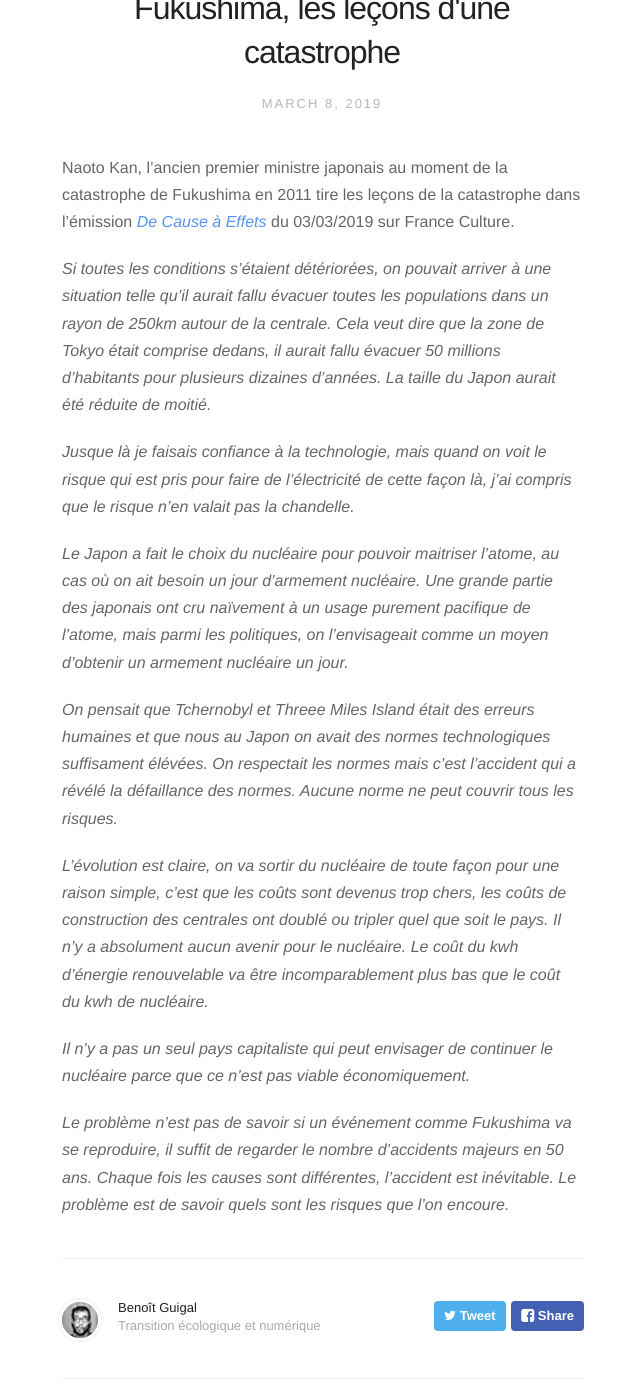
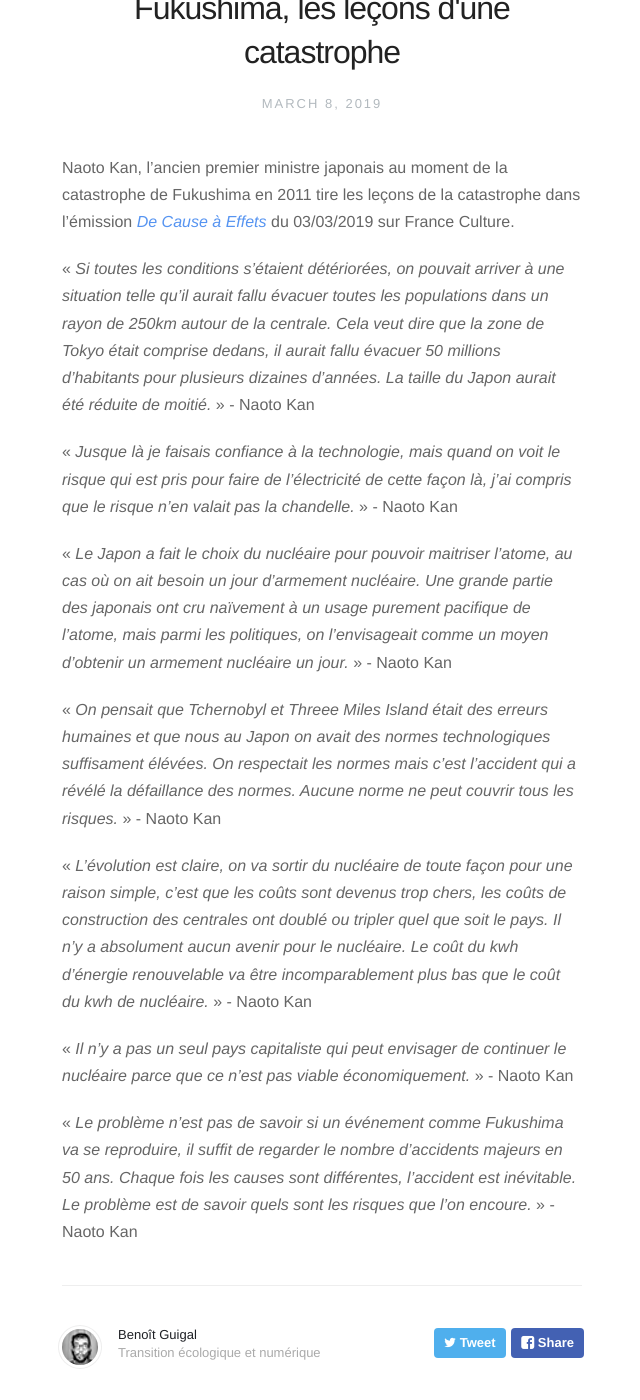
Before and after one commit to benoitguigal/blog, a Jekyll site: the page built from _posts/2019-03-08-Fukushima-les-lecons-d-une-catastrophe.md, in a window 1280 px wide and 1400 px high, scrolled down 429 px. Shown: the whole window, without its empty margins (318-958 px from the left). Built offline with Jekyll 4.4.1, drawn with Linux system fonts in a browser that asks for light colours; nearby versions of some CDN libraries; a script that is not in the unit is left out.

Commit message:
update Fukushima, les leçons d'une catastrophe

```diff
--- a/_posts/2019-03-08-Fukushima-les-lecons-d-une-catastrophe.md
+++ b/_posts/2019-03-08-Fukushima-les-lecons-d-une-catastrophe.md
@@ -7,16 +7,16 @@ description: "Notes sur l'émission «De Cause à Effets» de France Culture"
 Naoto Kan, l'ancien premier ministre japonais au moment de la catastrophe de Fukushima en 2011 tire les leçons de la catastrophe dans l'émission [*De Cause à Effets*](https://www.franceculture.fr/emissions/de-cause-a-effets-le-magazine-de-lenvironnement/fukushima-les-lecons-dune-catastrophe) du 03/03/2019 sur France Culture.
 
 
-*Si toutes les conditions s'étaient détériorées, on pouvait arriver à une situation telle qu'il aurait fallu évacuer toutes les populations dans un rayon de 250km autour de la centrale. Cela veut dire que la zone de Tokyo était comprise dedans, il aurait fallu évacuer 50 millions d'habitants pour plusieurs dizaines d'années. La taille du Japon aurait été réduite de moitié.*
+« *Si toutes les conditions s'étaient détériorées, on pouvait arriver à une situation telle qu'il aurait fallu évacuer toutes les populations dans un rayon de 250km autour de la centrale. Cela veut dire que la zone de Tokyo était comprise dedans, il aurait fallu évacuer 50 millions d'habitants pour plusieurs dizaines d'années. La taille du Japon aurait été réduite de moitié.* » - Naoto Kan
 
-*Jusque là je faisais confiance à la technologie, mais quand on voit le risque qui est pris pour faire de l'électricité de cette façon là, j'ai compris que le risque n'en valait pas la chandelle.*
+« *Jusque là je faisais confiance à la technologie, mais quand on voit le risque qui est pris pour faire de l'électricité de cette façon là, j'ai compris que le risque n'en valait pas la chandelle.* » - Naoto Kan
 
-*Le Japon a fait le choix du nucléaire pour pouvoir maitriser l'atome, au cas où on ait besoin un jour d'armement nucléaire. Une grande partie des japonais ont cru naïvement à un usage purement pacifique de l'atome, mais parmi les politiques, on l'envisageait comme un moyen d'obtenir un armement nucléaire un jour.*
+« *Le Japon a fait le choix du nucléaire pour pouvoir maitriser l'atome, au cas où on ait besoin un jour d'armement nucléaire. Une grande partie des japonais ont cru naïvement à un usage purement pacifique de l'atome, mais parmi les politiques, on l'envisageait comme un moyen d'obtenir un armement nucléaire un jour.* » - Naoto Kan
 
-*On pensait que Tchernobyl et Threee Miles Island était des erreurs humaines et que nous au Japon on avait des normes technologiques suffisament élévées. On respectait les normes mais c'est l'accident qui a révélé la défaillance des normes. Aucune norme ne peut couvrir tous les risques.*
+« *On pensait que Tchernobyl et Threee Miles Island était des erreurs humaines et que nous au Japon on avait des normes technologiques suffisament élévées. On respectait les normes mais c'est l'accident qui a révélé la défaillance des normes. Aucune norme ne peut couvrir tous les risques.* » - Naoto Kan
 
-*L'évolution est claire, on va sortir du nucléaire de toute façon pour une raison simple, c'est que les coûts sont devenus trop chers, les coûts de construction des centrales ont doublé ou tripler quel que soit le pays. Il n'y a absolument aucun avenir pour le nucléaire. Le coût du kwh d'énergie renouvelable va être incomparablement plus bas que le coût du kwh de nucléaire.*
+« *L'évolution est claire, on va sortir du nucléaire de toute façon pour une raison simple, c'est que les coûts sont devenus trop chers, les coûts de construction des centrales ont doublé ou tripler quel que soit le pays. Il n'y a absolument aucun avenir pour le nucléaire. Le coût du kwh d'énergie renouvelable va être incomparablement plus bas que le coût du kwh de nucléaire.* » - Naoto Kan
 
-*Il n'y a pas un seul pays capitaliste qui peut envisager de continuer le nucléaire parce que ce n'est pas viable économiquement.*
+« *Il n'y a pas un seul pays capitaliste qui peut envisager de continuer le nucléaire parce que ce n'est pas viable économiquement.* » - Naoto Kan
 
-*Le problème n'est pas de savoir si un événement comme Fukushima va se reproduire, il suffit de regarder le nombre d'accidents majeurs en 50 ans. Chaque fois les causes sont différentes, l'accident est inévitable. Le problème est de savoir quels sont les risques que l'on encoure.*
+« *Le problème n'est pas de savoir si un événement comme Fukushima va se reproduire, il suffit de regarder le nombre d'accidents majeurs en 50 ans. Chaque fois les causes sont différentes, l'accident est inévitable. Le problème est de savoir quels sont les risques que l'on encoure.* » - Naoto Kan
```
